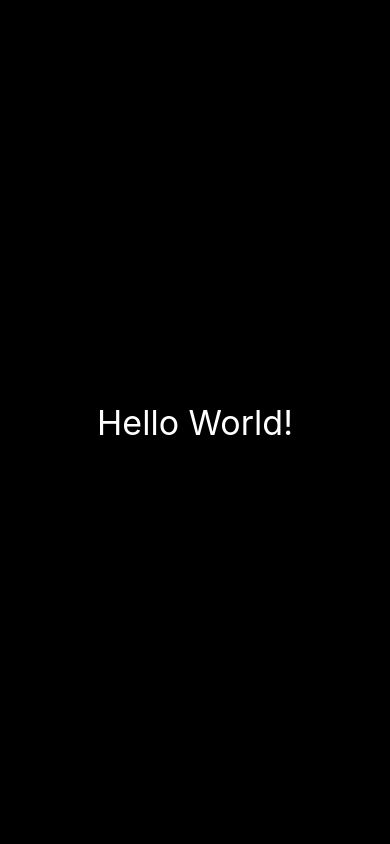
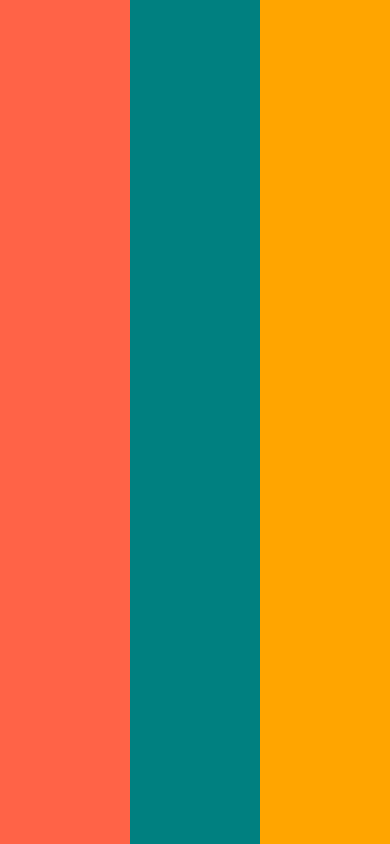
Before and after one commit to eunne2/Weather, a React Native app: screen / in a window 390 px wide. Built offline with nearby package versions, Linux system fonts and the light colour scheme.

Commit message:
#2.4 Layout System

```diff
--- a/App.js
+++ b/App.js
@@ -1,25 +1,30 @@
-import { StatusBar } from 'expo-status-bar';
-import { StyleSheet, Text, View } from 'react-native';
+import React from 'react';
+import { View } from 'react-native';
 
 export default function App() {
   return (
-    <View style={styles.container}>
-      <Text style={styles.text}>Hello World!</Text>
-      <StatusBar style="auto" />
+    <View style={{flex: 1, flexDirection:"row"}}>
+      <View style={{flex:1, backgroundColor:"tomato"}}></View>
+      <View style={{flex:1, backgroundColor:"teal"}}></View>
+      <View style={{flex:1, backgroundColor:"orange"}}></View>
     </View>
   );
 }
 
-const styles = StyleSheet.create({
-  container: {
-    flex: 1,
-    backgroundColor: '#fff',
-    alignItems: 'center',
-    justifyContent: 'center',
-    backgroundColor: 'black',
-  },
-  text: {
-    fontSize: 34,
-    color: '#FFFFFF',
-  },
-});
+/*
+기본적으로 모든 View는 flex container임 → 그래서 따로 display:flex 설정 X
+  - flexDirection 기본값은 모두 Column (웹 기본 = row / 앱 기본 = column)
+*/
+
+/*
+넓이와 높이에 의존해 레이아웃을 만들지 X
+  - 디바이스 크기에 따라 넓이와 높이는 매우 상대적인 크기이기 때문
+  - 수 많은 스크린에서 동일한 방식으로 보이는 반응형 레이아웃을 만들어야 함
+  - 이미지나 아바타에는 width랑 height를 쓸 수 있지만, 레이아웃에는 절대 X
+*/
+
+/*
+React-Native에서 레이아웃 설정하는 방법
+  - 모든 View는 flex이기 때문에 얘네들한테 flex Size를 줌
+  - flex 부모에 사이즈를 주고, 자식에도 flex size를 주면 비율로 분배됨
+*/
```
